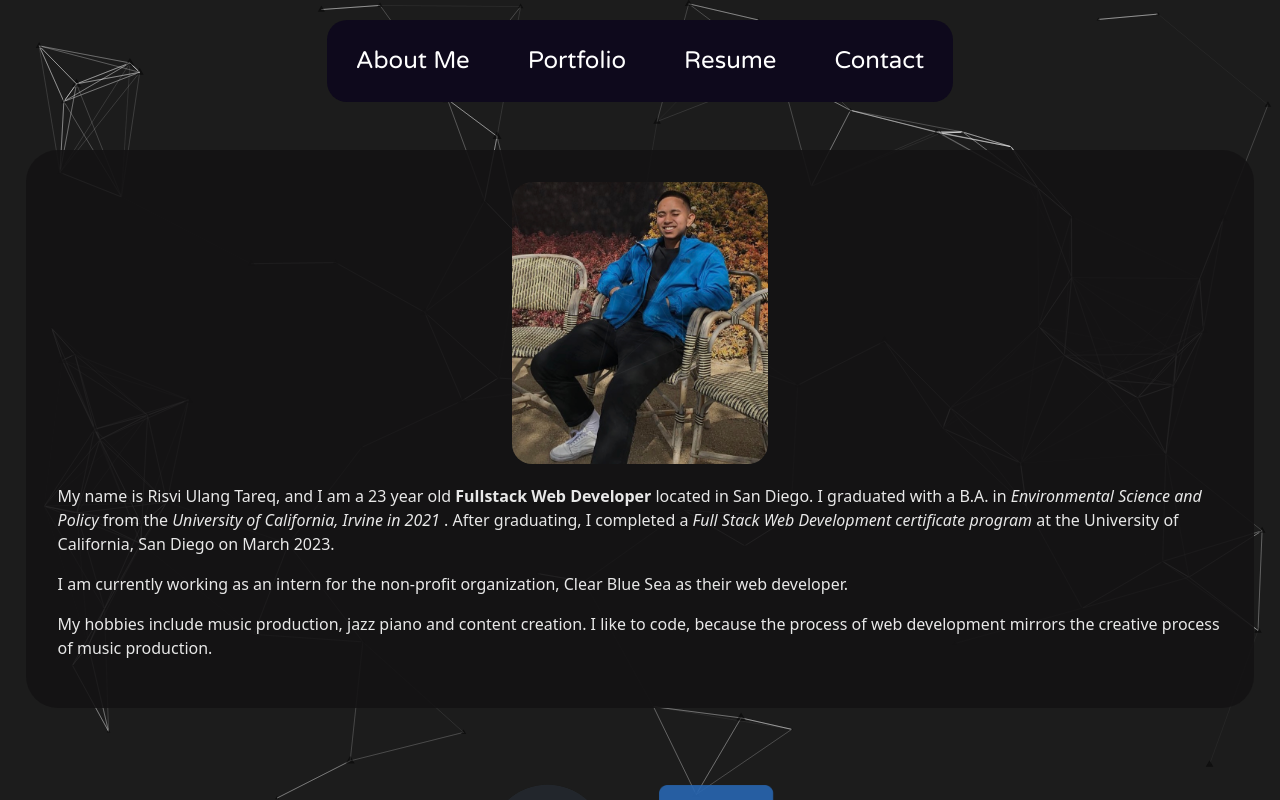
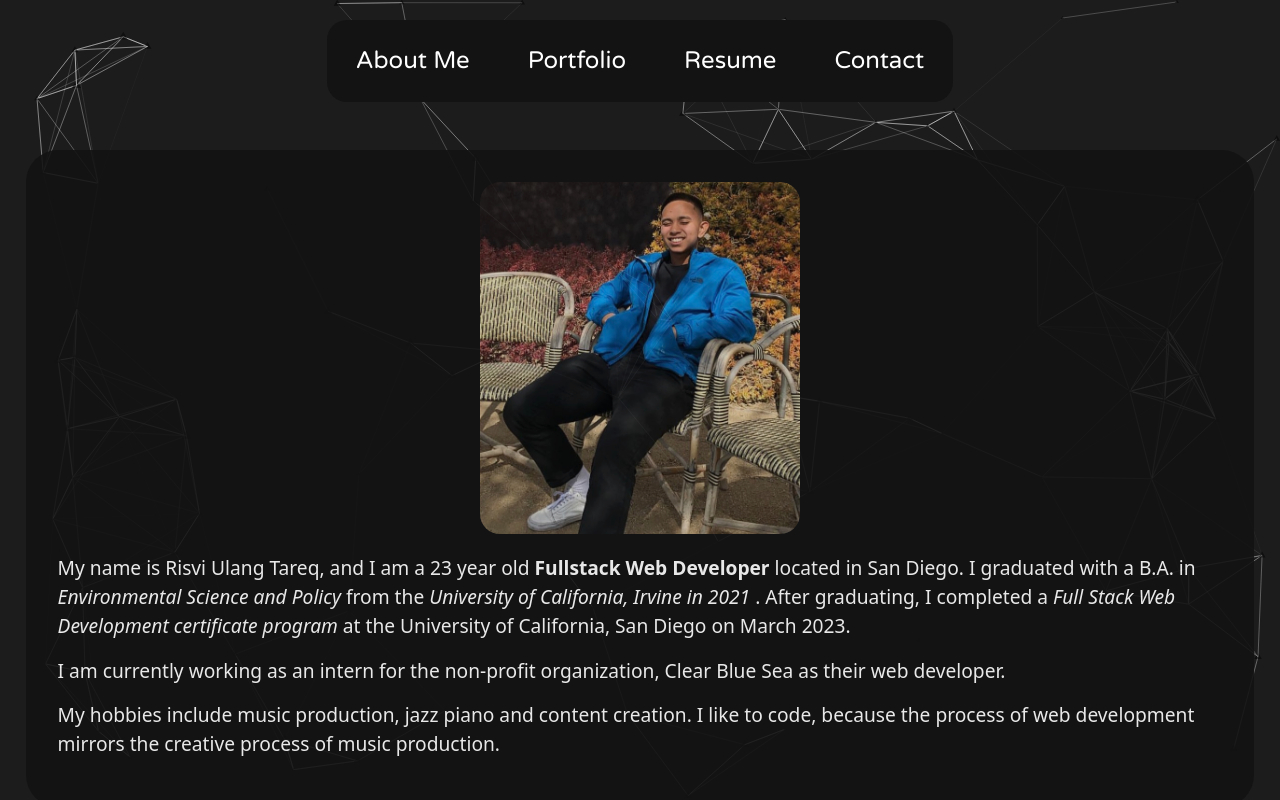
Before and after one commit to ivsir/React-Portfolio, a React (Create React App) app: page / in a window 1280 px wide. Shown: the top 800 px of the page. Built offline with nearby package versions, Linux system fonts and the light colour scheme.

Commit message:
adjusted profile pic

```diff
--- a/src/components/pages/Resume.js
+++ b/src/components/pages/Resume.js
@@ -1,5 +1,5 @@
 import React from "react";
-import resume from "../../images/Risvi Resume.pdf";
+import resume from "../../images/RisviTareq.pdf";
 import resumeImage from "../../images/Risvi's Resume.png";
 import "../../styles/Resume.css";
 
@@ -7,18 +7,19 @@ export default function Resume() {
   return (
     <div id="resumePage">
       <main>
-        <div id="resume">
+        <div id="resume">    <a id="resume-link" href={resume}>
           <img src={resumeImage} />
+          </a>
         </div>
       </main>
       <footer>
-        <h3 class="download">
+        {/* <h3 class="download">
           Download Full{" "}
           <a id="resume-link" href={resume}>
             Resume
           </a>{" "}
           !!
-        </h3>
+        </h3> */}
       </footer>
     </div>
   );
--- a/src/styles/About.css
+++ b/src/styles/About.css
@@ -1,6 +1,6 @@
 #profilePic {
-  width: 20vw;
-  height: 60%;
+  width: 20rem;
+  /* height: 200px; */
   margin: 20px;
   margin-top: 0px !important;
   border-radius: 20px;
@@ -18,6 +18,7 @@
   padding: 2rem;
   border-radius: 2rem;
   opacity: 0.90;
+  font-size: larger;
 }
 
 section {
@@ -58,6 +59,10 @@ p {
 
 @media screen and (min-width: 360px) {
   /* on tablets, set columns to only be 50% of the width and not grow */
+  #profile-pic{
+
+    width: 40vw;
+  }
   #about-me {
     flex: 0 0 50%;
     /* max-width: 50%; */
@@ -76,7 +81,10 @@ p {
     flex: 0 0 50%;
     /* max-width: 50%; */
   }
+  #profile-pic{
 
+    width: 40vw;
+  }
   /* select the last child to grow to full width if it has space to grow */
   .card-column:last-child {
     flex-grow: 1;
@@ -88,7 +96,10 @@ p {
   header {
     width: 75%;
   }
+  #profile-pic{
 
+    width: 40vw;
+  }
   .card-column {
     flex: 0 0 50%;
     max-width: 50%;
--- a/src/styles/Navbar.css
+++ b/src/styles/Navbar.css
@@ -19,7 +19,7 @@ body {
 .header {
   max-width:70%;
   font-family: 'Varela Round', sans-serif;
-  background-color: rgb(14, 9, 28);
+  background-color: #141314;
   border-radius: 20px;
   margin-top:10px;
 
```
Also changed, not shown: 1 other file (tests, documents, lock files or other folders).
